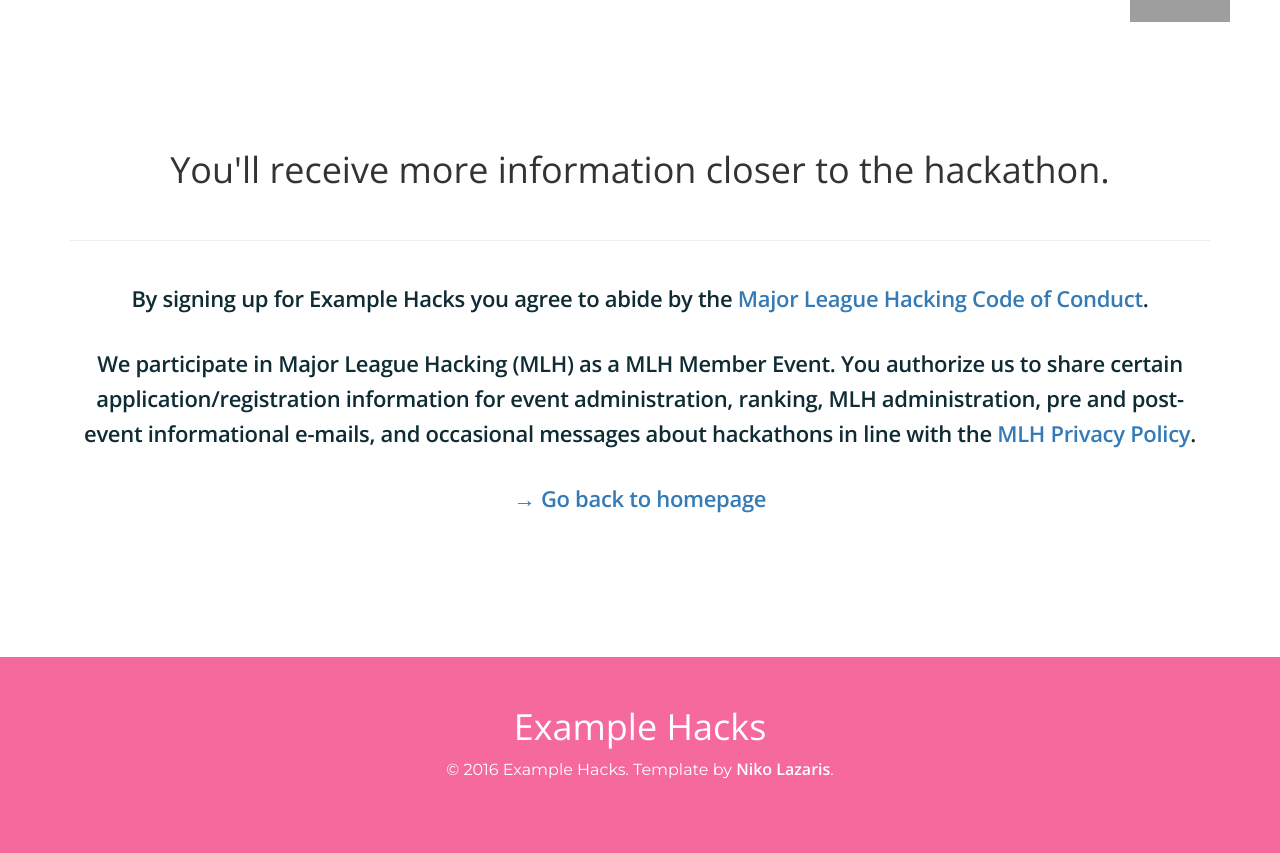
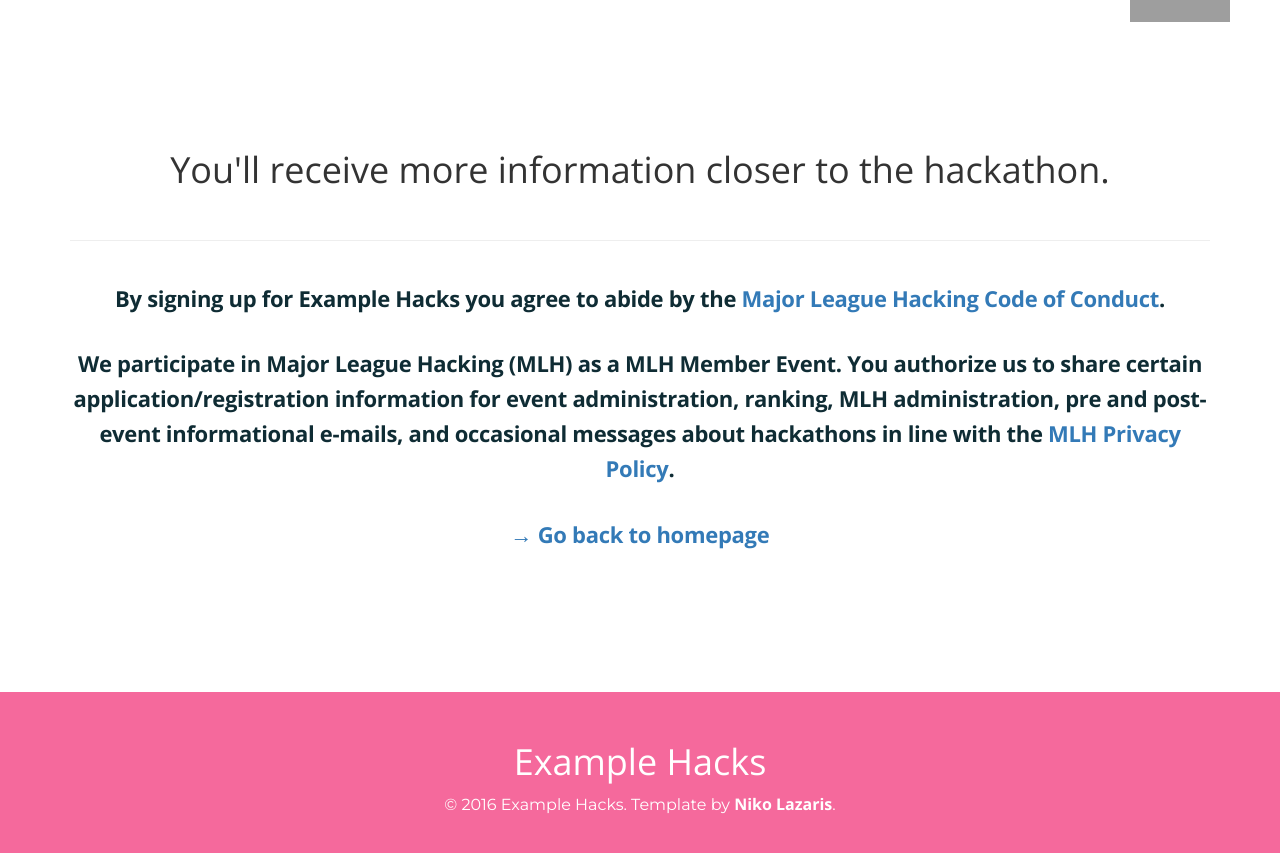
Before and after one commit to MLH/mlh-hackathon-boilerplate, a Jekyll site: the page built from success.html, in a window 1280 px wide. Shown: the top 853 px of the page. Built offline with Jekyll 4.4.1, drawn with Linux system fonts in a browser that asks for light colours; nearby versions of some CDN libraries; grey boxes are pictures that could not be loaded.

Commit message:
Update original.css

```diff
--- a/css/original.css
+++ b/css/original.css
@@ -1,14 +1,8 @@
-/*
-* RegistrationHacks Style File
-* http://bit.ly/1ywfhq7
-*/
-
 /* Open Sans Google Font */
-@import url(https://fonts.googleapis.com/css?family=Open+Sans:600,700);
-
+@import url("https://fonts.googleapis.com/css2?family=Open+Sans&display=swap");
 
 /* Montserrat Google Font */
-@import url(https://fonts.googleapis.com/css?family=Montserrat:400,700);
+@import url("https://fonts.googleapis.com/css2?family=Montserrat&display=swap");
 
 /*
  * Primary Blue: #44D5FF;
@@ -17,16 +11,16 @@
  */
 
 * {
-  font-family: 'Open Sans';
+  font-family: "Open Sans", sans-serif;
   font-weight: 600;
 }
 
 body {
-  background-color: #F5699C;
+  background-color: #f5699c;
 }
 
 section {
-  overflow-x:hidden;
+  overflow-x: hidden;
 }
 
 /*
@@ -49,7 +43,7 @@
  */
 
 .hero {
-  background-color: #F5699C;
+  background-color: #f5699c;
   min-height: 110vh;
 }
 
@@ -58,7 +52,7 @@
 }
 
 .hero hr {
-  border-top: 15px solid #0F2C34;
+  border-top: 15px solid #0f2c34;
   margin: 0;
   position: relative;
   top: -14px;
@@ -70,7 +64,7 @@
 
 .hero .wrapper h1 {
   background: #fff;
-  background: rgba(255, 255, 255, .3);
+  background: rgba(255, 255, 255, 0.3);
   display: inline-block;
   font-size: 60px;
   font-weight: 800;
@@ -95,9 +89,9 @@
 
 .hero .buttons a {
   background: #fff;
-  border: 10px solid #0F2C34;
+  border: 10px solid #0f2c34;
   border-radius: 40px;
-  color: #0F2C34;
+  color: #0f2c34;
   display: inline;
   font-family: Montserrat;
   font-size: 24px;
@@ -109,7 +103,7 @@
 
 .hero .buttons a:hover,
 .hero .buttons a:focus {
-  background-color: #0F2C34;
+  background-color: #0f2c34;
   color: #fff;
   transition: all 0.2s ease;
 }
@@ -130,11 +124,11 @@
 }
 
 .about p {
-  color: #0F2C34;
+  color: #0f2c34;
   font-weight: 600;
   font-size: 22px;
   line-height: 1.6em;
-  letter-spacing: -.3px;
+  letter-spacing: -0.3px;
 }
 
 .about p span {
@@ -158,7 +152,7 @@
 }
 
 .info .item h1 {
-  font-family: 'Montserrat';
+  font-family: "Montserrat", sans-serif;
   font-size: 45px;
   font-weight: 700;
   margin: 20px 0;
@@ -184,19 +178,19 @@
 }
 
 .faq h1 {
-  font-family: 'Montserrat';
+  font-family: "Montserrat", sans-serif;
   font-weight: 700;
   margin: 30px 0;
 }
 
 .faq .question h2 {
-  font-family: 'Montserrat';
+  font-family: "Montserrat", sans-serif;
   font-weight: 700;
   font-size: 24px;
 }
 
 .faq .question hr {
-  border-top: 8px solid #0F2C34;
+  border-top: 8px solid #0f2c34;
   margin: 20px 0;
   width: 80px;
 }
@@ -217,7 +211,7 @@
  */
 
 .footer {
-  background-color: #F5699C;
+  background-color: #f5699c;
   color: #fff;
   padding: 30px 0;
 }
@@ -228,7 +222,7 @@
 }
 
 .footer h3 {
-  font-family: 'Montserrat';
+  font-family: "Montserrat", sans-serif;
   font-size: 16px;
   font-weight: 400;
   line-height: 26px;
@@ -239,7 +233,7 @@
   color: #fff;
 }
 
-@media(max-width: 768px) {
+@media (max-width: 768px) {
   .hero .buttons a {
     border-width: 8px;
     display: block;
```
